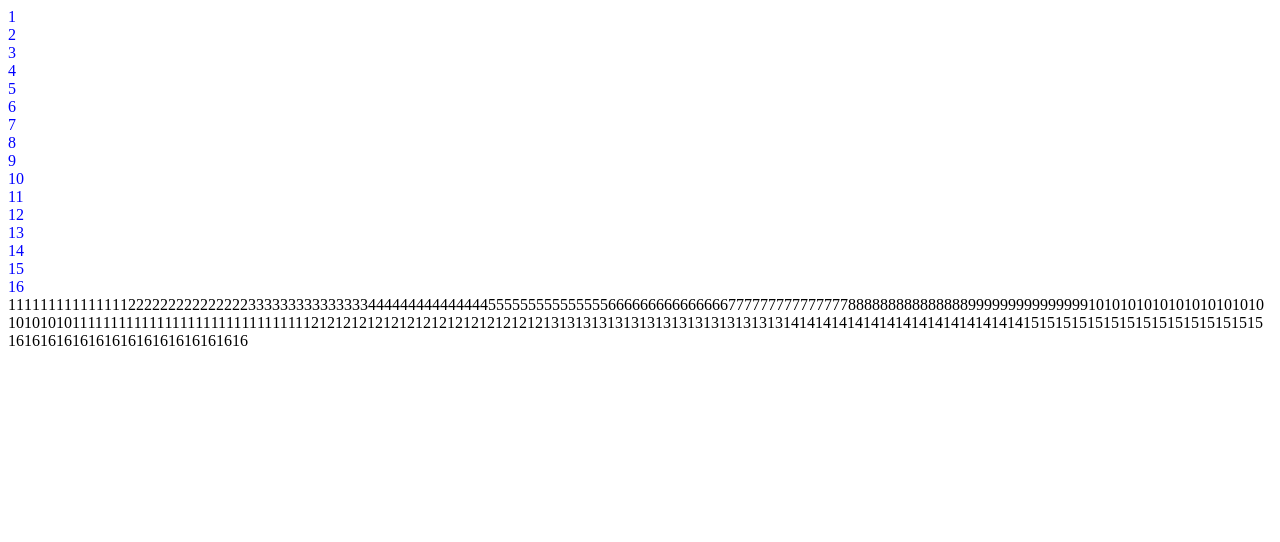
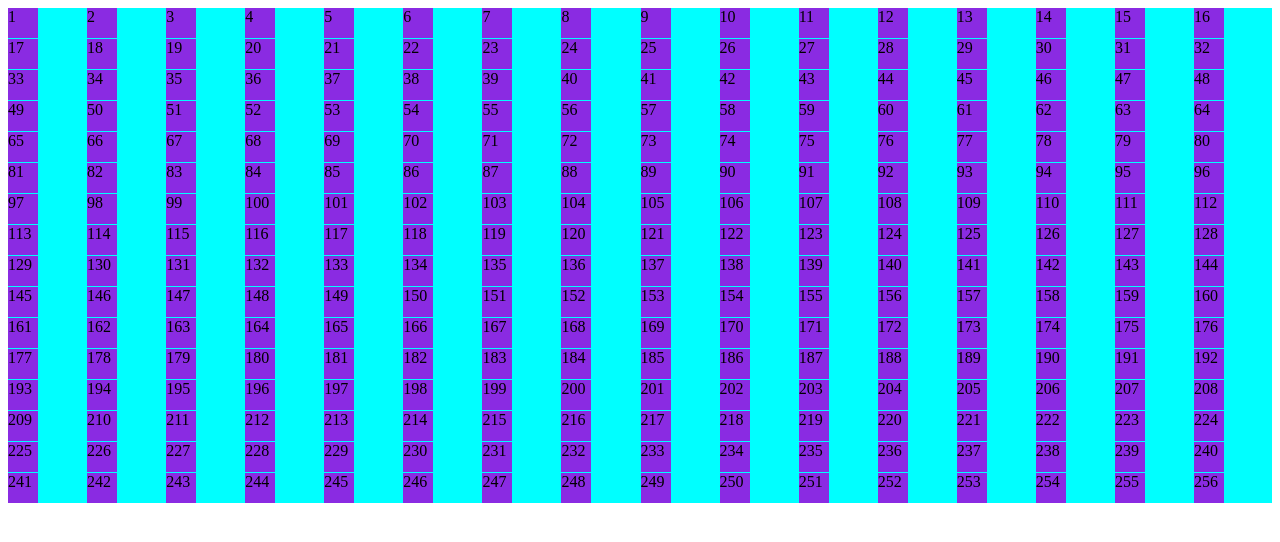
Before and after one commit to bhenning83/etch-a-sketch, a plain HTML site: page index.html in a window 1280 px wide. Drawn offline with Linux system fonts and the light colour scheme.

Commit message:
removed makeRows and makeColumns functions. Created grid with css styling and js

```diff
--- a/index.html
+++ b/index.html
@@ -11,31 +11,14 @@
 </body>
 <script>
     const container = document.querySelector('#container')
-
     function makeGrid() {
-        makeRow(16)
-        makeColumns(16)
-    }
-    function makeRow(r) {
-        for (i = 1; i <= r; i++) {
-            const row = document.createElement('div')
-            row.classList.add('row');
-            row.textContent = `${i}`;
-            container.appendChild(row);
+        for (i = 1; i <= 16 * 16; i++) {
+            let cell = document.createElement('div');
+            cell.classList.add('cell');
+            cell.textContent = (`${i}`);
+            container.appendChild(cell);
         }
     }
-    function makeColumns(c) {
-        for (i = 1; i <= c; i++) {
-            for (j = 1; j <= c - 1; j++) {
-            const column = document.createElement('div')
-            column.classList.add('column');
-            column.textContent = `${i}`;
-            container.appendChild(column);
-        }
-            }
-
-
-    }
-    makeGrid();
+    makeGrid()
 </script>
 </html>
--- a/stylesheet.css
+++ b/stylesheet.css
@@ -1,6 +1,16 @@
-.row {
-    color: blue;
-}
 .column {
     display: inline-block;
 }
+#container {
+    display: grid;
+    grid-template-columns: repeat(16, 1fr);
+    grid-template-rows: repeat(16, 1fr);
+    grid-gap: 1px;
+    background-color: aqua;
+
+}
+.cell {
+    background-color: blueviolet;
+    height: 30px;
+    width: 30px;
+}
```
